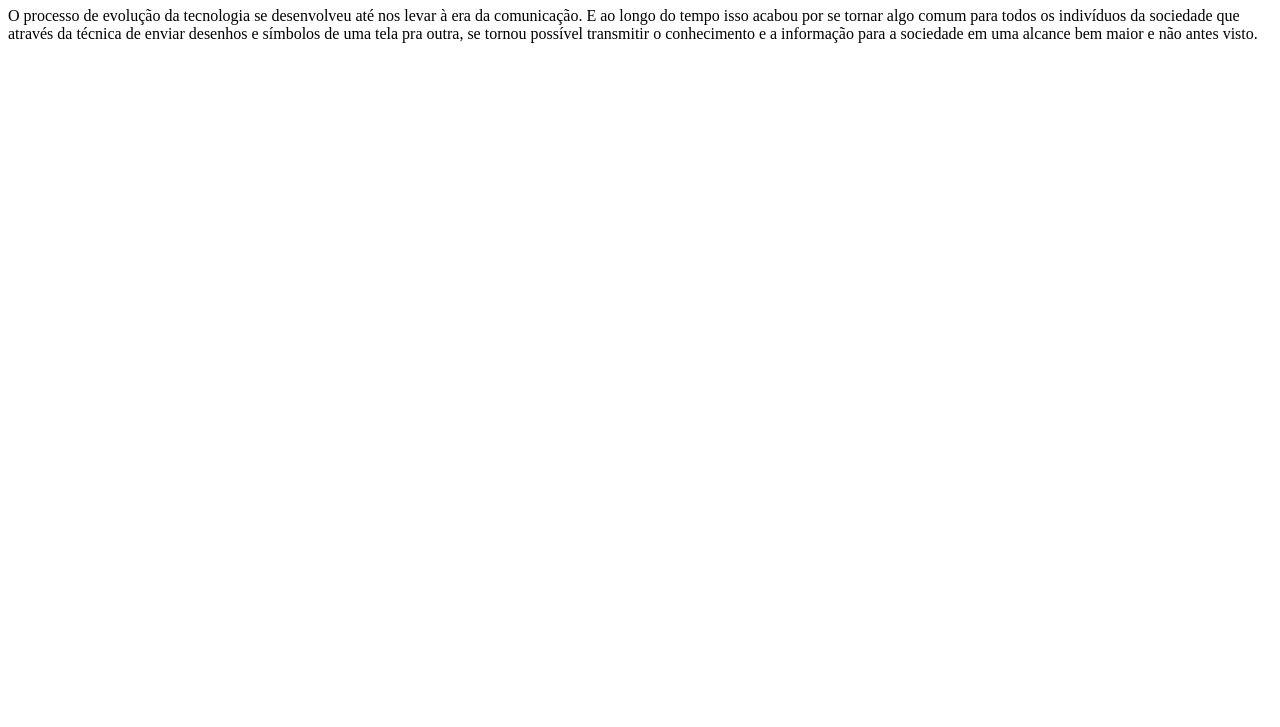
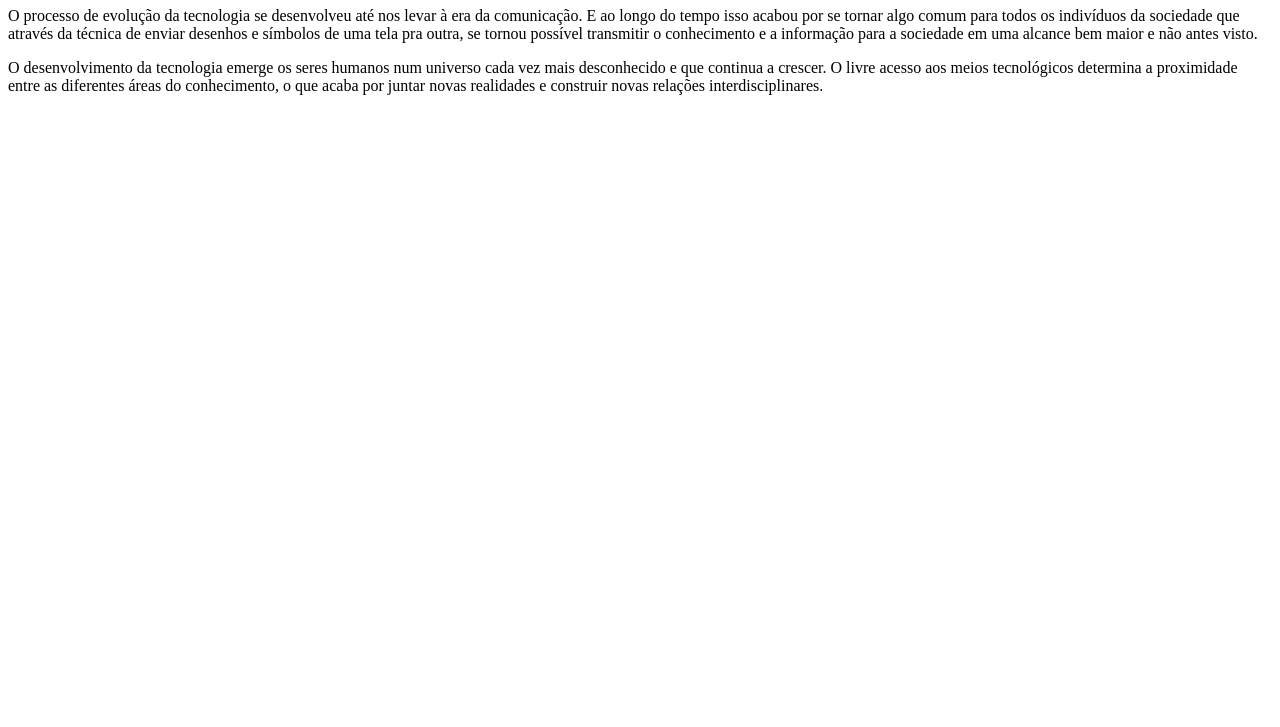
Before and after one commit to cadenasza/Atividade-html, a plain HTML site: page index.html in a window 1280 px wide. Shown: the part 73-800 px from the top of the page. Drawn offline with Linux system fonts and the light colour scheme.

Commit message:
adicionando outro paragrafo

```diff
--- a/index.html
+++ b/index.html
@@ -8,6 +8,7 @@
 <body>
     <h1>Influência da tecnologia no comportamento dos humanos </h1>
     <p>O processo de evolução da tecnologia se desenvolveu até nos levar à era da comunicação. E ao longo do tempo isso acabou por se tornar algo comum para todos os indivíduos da sociedade que através da técnica de enviar desenhos e símbolos de uma tela pra outra, se tornou possível transmitir o conhecimento e a informação para a sociedade em uma alcance bem maior e não antes visto.</p>
+    <p>O desenvolvimento da tecnologia emerge os seres humanos num universo cada vez mais desconhecido e que continua a crescer. O livre acesso aos meios tecnológicos determina a proximidade entre as diferentes áreas do conhecimento, o que acaba por juntar novas realidades e construir novas relações interdisciplinares.</p>
 </body>
 </body>
 </html>
```
